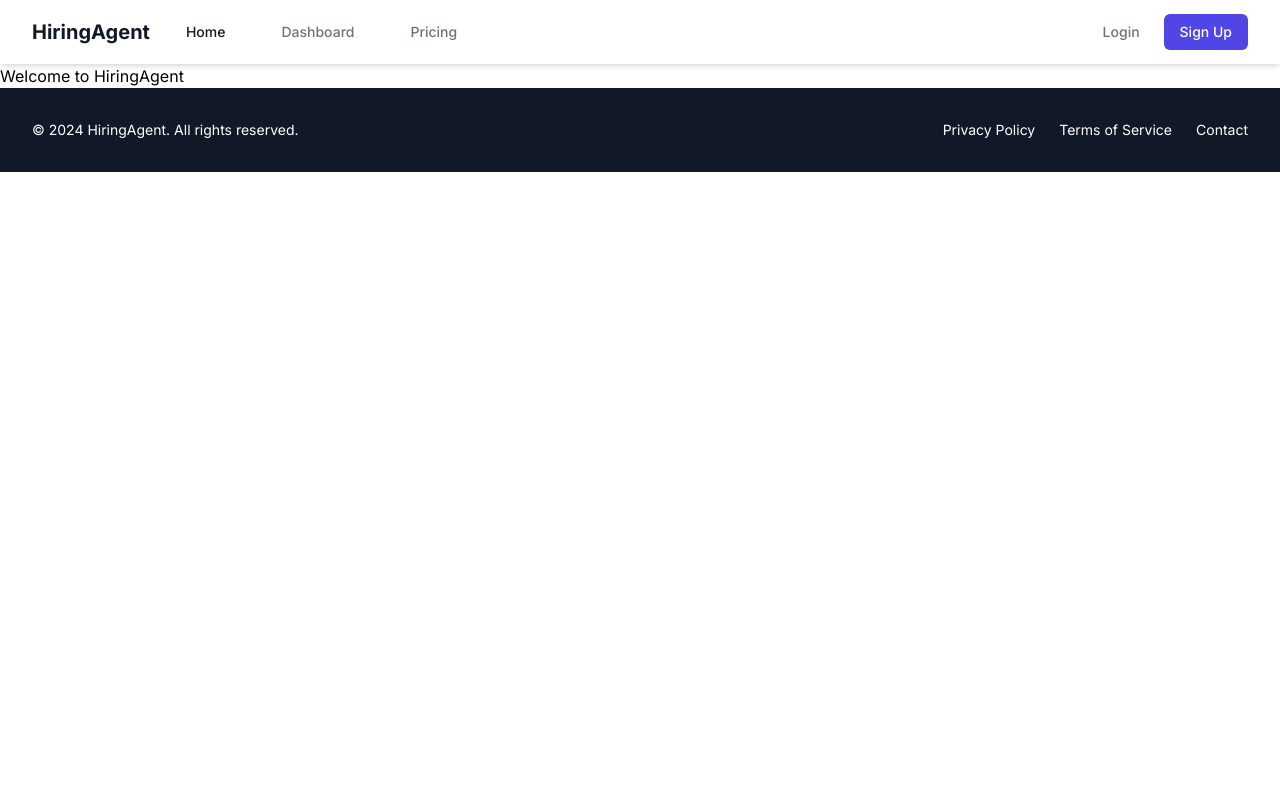
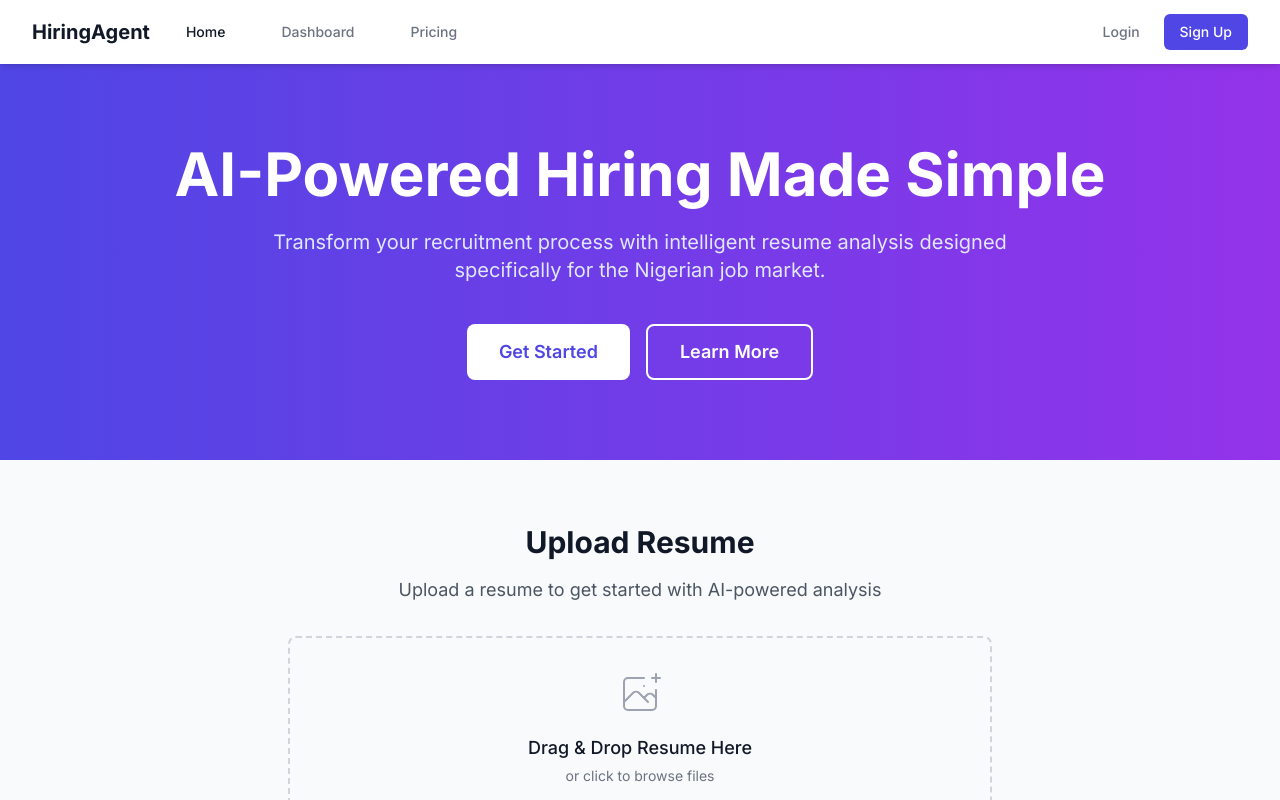
Before and after one commit to mokwathedeveloper/automated_hiring_agent, a Next.js app: page / in a window 1280 px wide. Shown: the top 800 px of the page. Built offline with nearby package versions, Linux system fonts and the light colour scheme.

Commit message:
feat(ui): integrate Hero + ResumeUploader in page.tsx

```diff
--- a/src/app/page.tsx
+++ b/src/app/page.tsx
@@ -1,7 +1,11 @@
+import Hero from '@/components/Hero';
+import ResumeUploader from '@/components/ResumeUploader';
+
 export default function HomePage() {
   return (
     <main>
-      <h1>Welcome to HiringAgent</h1>
+      <Hero />
+      <ResumeUploader />
     </main>
   );
 }
```
